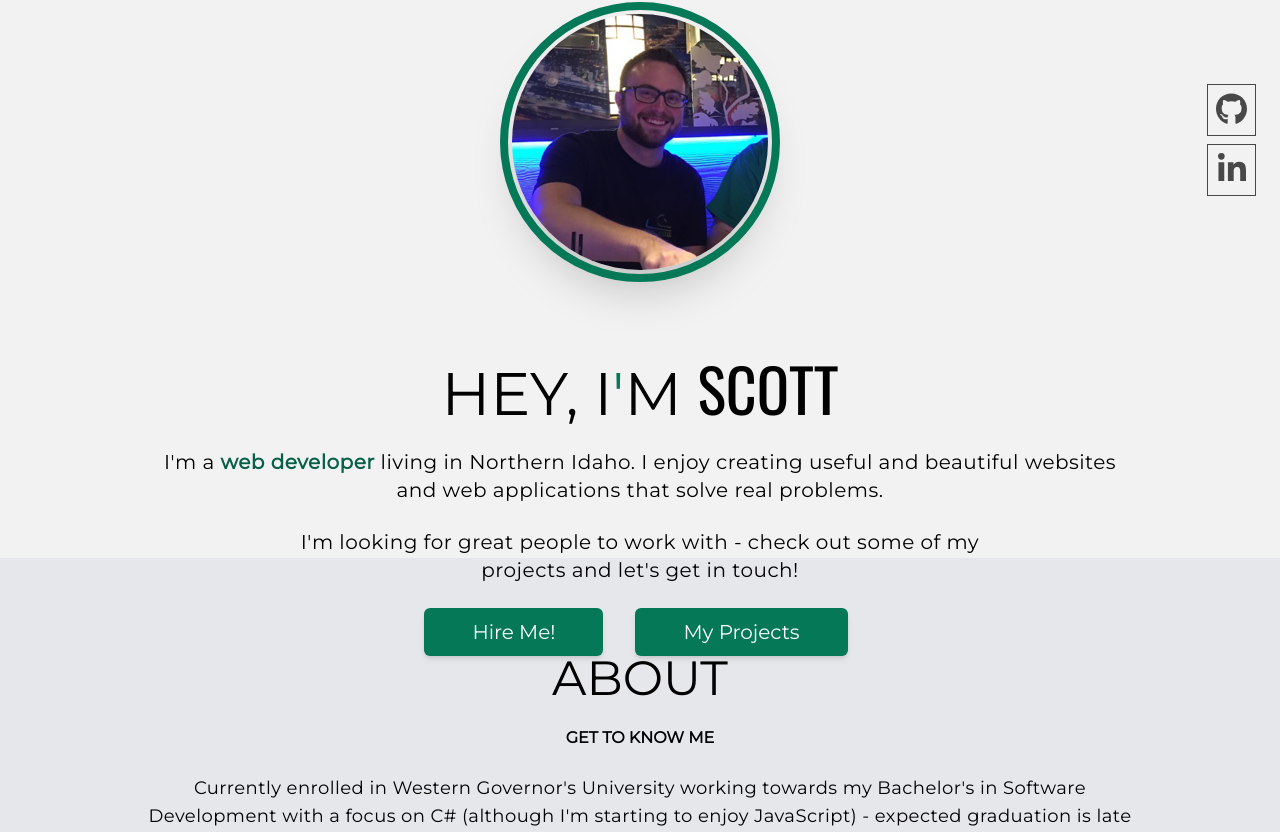
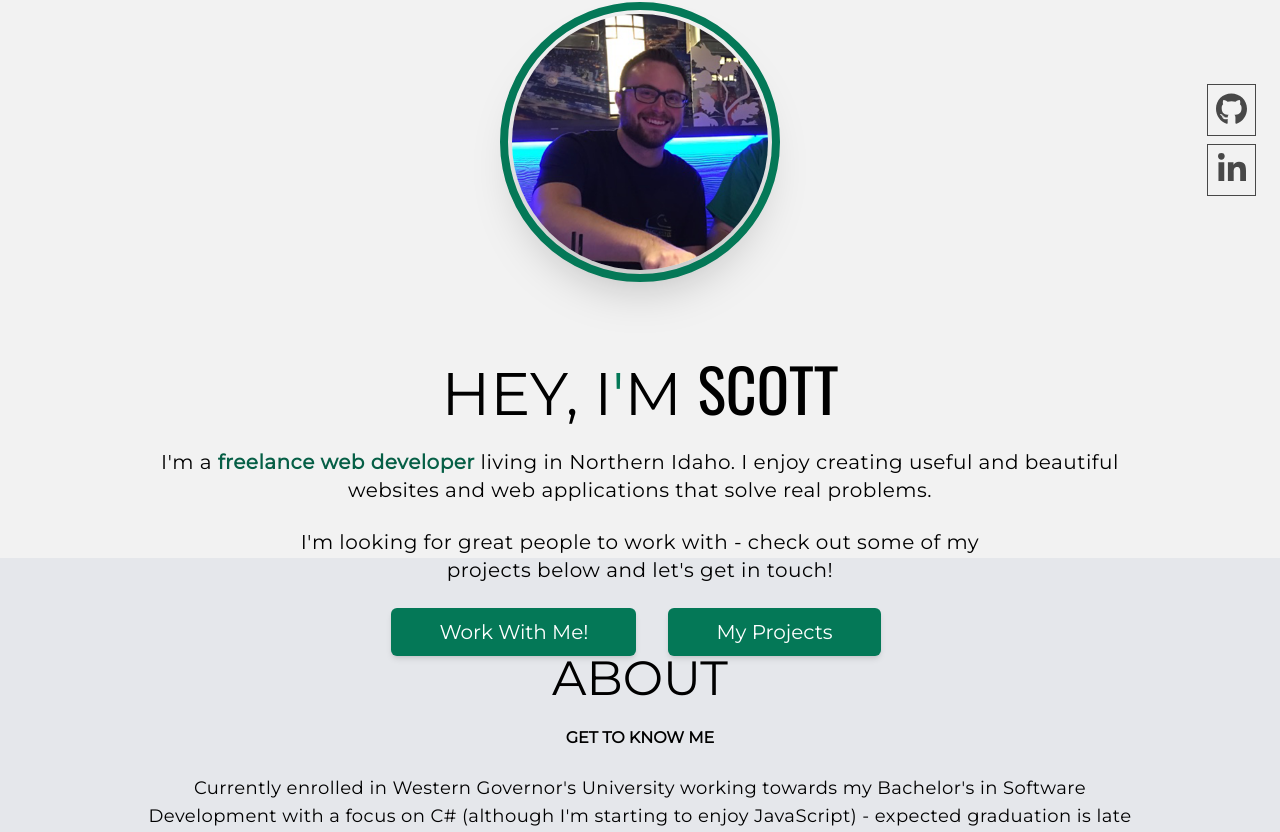
Before and after one commit to Blathe/personal-portfolio, a Next.js app: page / in a window 1280 px wide. Shown: the part 340-1172 px from the top of the page. Built offline with nearby package versions, Linux system fonts and the light colour scheme.

Commit message:
hero section changes

```diff
--- a/components/heroSection.js
+++ b/components/heroSection.js
@@ -27,7 +27,7 @@ const HeroSection = () => {
       <p className="mx-auto text-center text-xl font-mons font-normal tracking-wide md:w-4/5 px-8">
         I&apos;m a{" "}
         <span className="font-bold text-emerald-800 dark:text-emerald-500">
-          web developer
+          freelance web developer
         </span>{" "}
         living in Northern Idaho. I enjoy creating useful and beautiful websites
         and web applications that solve real problems.
@@ -35,7 +35,7 @@ const HeroSection = () => {
 
       <p className="mx-auto text-center text-xl w-full tracking-wide font-mons font-normal md:w-3/5 px-8">
         I&apos;m looking for great people to work with - check out some of my
-        projects and let&apos;s get in touch!
+        projects below and let&apos;s get in touch!
       </p>
       <div className="flex flex-col md:flex-row gap-6 px-8 mx-auto items-center">
         <div>
@@ -46,7 +46,7 @@ const HeroSection = () => {
             }}
             className="shadow-md font-mons text-white bg-emerald-700 font-medium rounded-md text-xl px-10 md:px-12 py-2.5 text-center mr-2 hover:scale-105 hover:shadow-lg transition"
           >
-            Hire Me!
+            Work With Me!
           </button>
         </div>
         <div>
```
